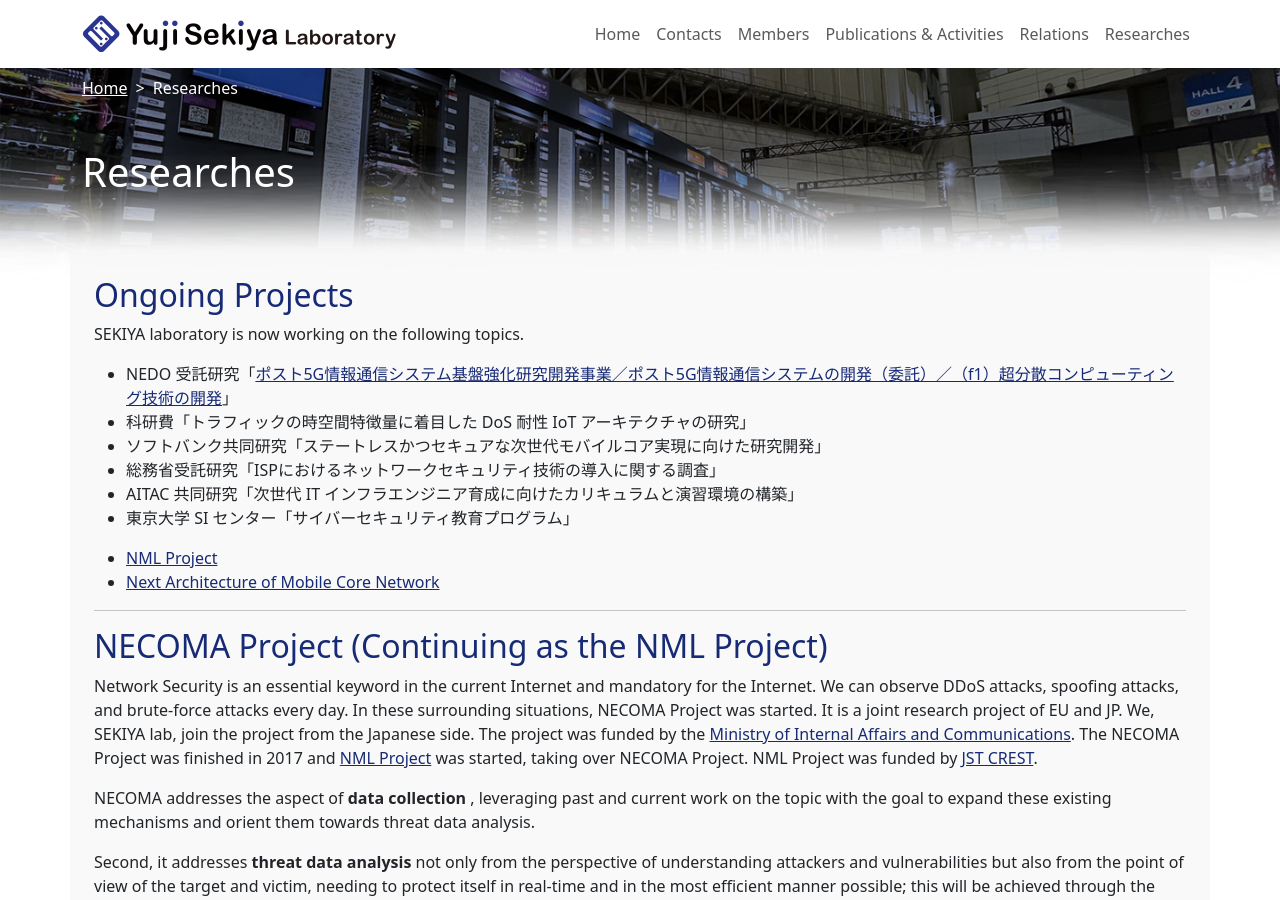
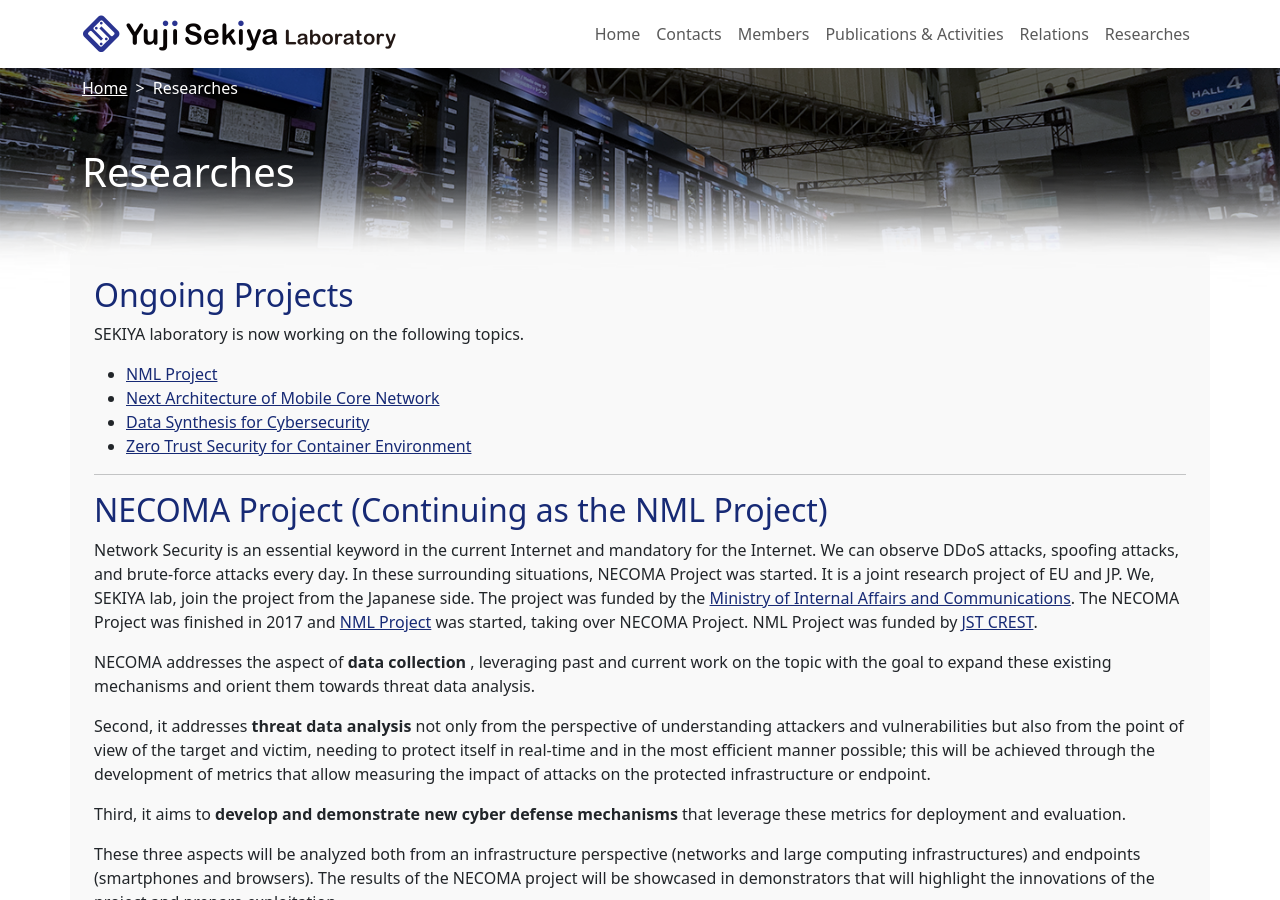
Before and after one commit to sekiya-lab/sekiya-lab.github.io, a Jekyll site: the page built from researches.md, in a window 1280 px wide and 900 px high. Built offline with Jekyll 4.4.1, drawn with Linux system fonts in a browser that asks for light colours.

Commit message:
Moved file positions.

```diff
--- a/researches.md
+++ b/researches.md
@@ -8,15 +8,10 @@ permalink: /researches/
 
 SEKIYA laboratory is now working on the following topics.
 
-- NEDO 受託研究「[ポスト5G情報通信システム基盤強化研究開発事業／ポスト5G情報通信システムの開発（委託）／（f1）超分散コンピューティング技術の開発](https://www.nedo.go.jp/activities/ZZJP_100172.html){: target="_blank" }」
-- 科研費「トラフィックの時空間特徴量に着目した DoS 耐性 IoT アーキテクチャの研究」
-- ソフトバンク共同研究「ステートレスかつセキュアな次世代モバイルコア実現に向けた研究開発」
-- 総務省受託研究「ISPにおけるネットワークセキュリティ技術の導入に関する調査」
-- AITAC 共同研究「次世代 IT インフラエンジニア育成に向けたカリキュラムと演習環境の構築」
-- 東京大学 SI センター「サイバーセキュリティ教育プログラム」
-
 - [NML Project](/researches/nml/)
 - [Next Architecture of Mobile Core Network](/researches/mobile/)
+- [Data Synthesis for Cybersecurity](/researches/data/)
+- [Zero Trust Security for Container Environment](/researches/cozmics/)
 
 ---
 
```
Also changed, not shown: researches/mobile.md (+3 -3 lines), assets/images/data-tabrefine-overview.png (renamed from researches/data-tabrefine-overview.png), assets/images/data-tabrefine-results.png (renamed from researches/data-tabrefine-results.png), assets/images/mobile-cloud5gc-structure.png (renamed from researches/mobile-cloud5gc-structure.png), assets/images/mobile-pcloud5gc-overview.png (renamed from researches/mobile-pcloud5gc-overview.png), assets/images/mobile-proc5gc-architecture.png (renamed from researches/mobile-proc5gc-architecture.png).
